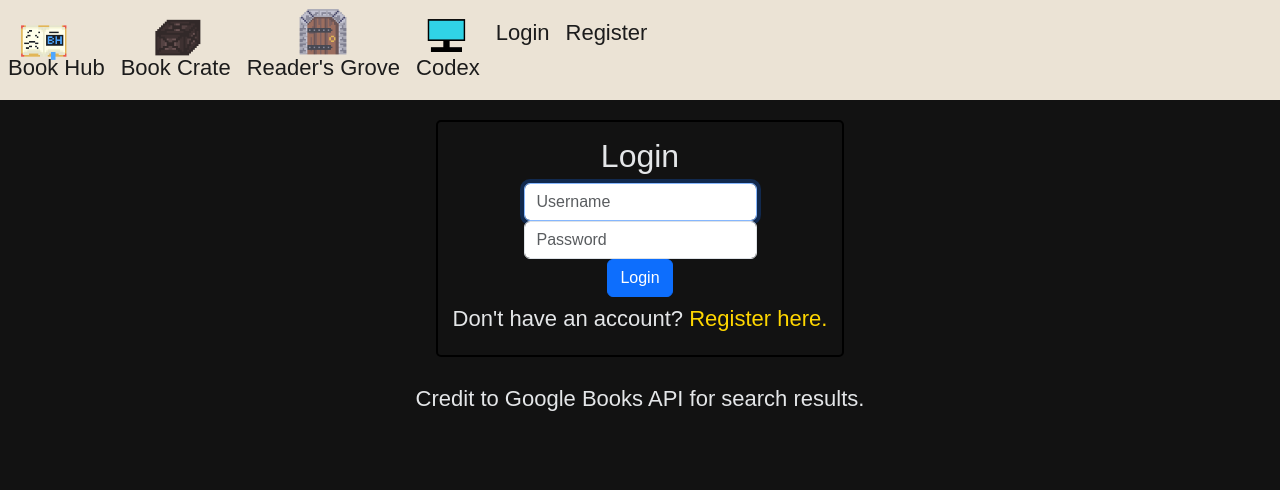
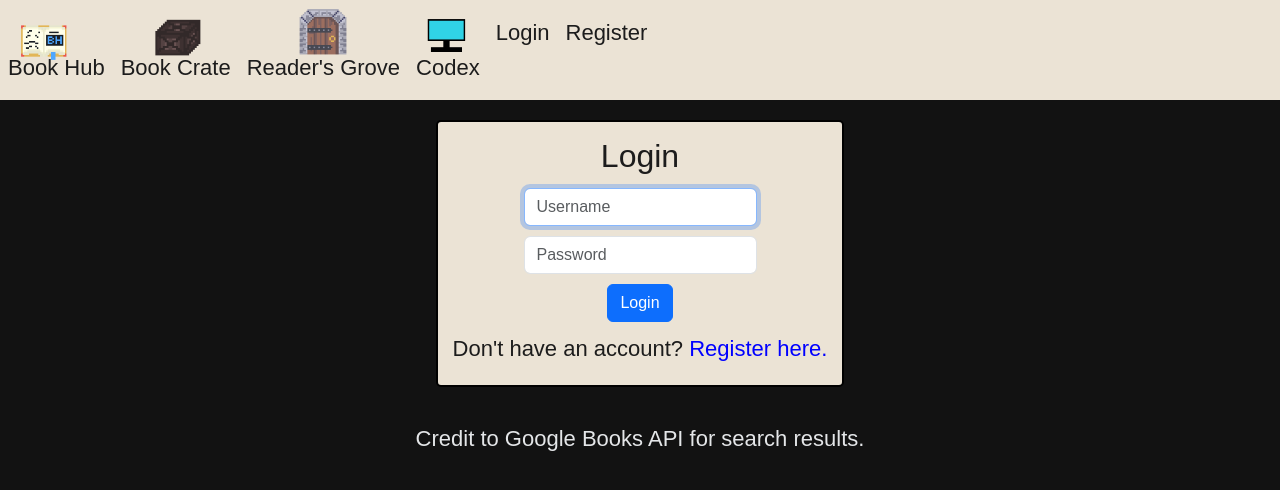
Before and after one commit to Aayan0207/Book_Hub, a React (Vite) app in the folder frontend/: page / in a window 1280 px wide. Both pictures are taken after a click on the item "Login". Shown: the top 490 px of the page. Built offline with nearby package versions, Linux system fonts and the light colour scheme; no server answers; a web font is replaced by a local one.

Commit message:
Transition

```diff
--- a/frontend/index.html
+++ b/frontend/index.html
@@ -7,7 +7,7 @@
         <link href="https://fonts.googleapis.com/css2?family=Jersey+20&display=swap" rel="stylesheet">
         <script src="https://cdn.jsdelivr.net/npm/bootstrap@5.3.3/dist/js/bootstrap.bundle.min.js"></script>
         <link rel="stylesheet" href="https://cdn.jsdelivr.net/npm/bootstrap-icons@1.13.1/font/bootstrap-icons.min.css">
-        <!--<script src="assets/main/layout.js"></script>-->
+        <!-- <script src="assets/main/layout.js"></script> -->
         <script type="module" src="/src/main.jsx"></script>
     </head>
     <body>
--- a/frontend/src/components/Landing.jsx
+++ b/frontend/src/components/Landing.jsx
@@ -1,7 +1,7 @@
 import React, {useState} from "react";
 import "../assets/main/main.css";
 import Codex from "./Codex";
-function Landing({setPage}) {
+function Landing({setPage, userData}) {
 
   return (
     <>
@@ -21,6 +21,9 @@ function Landing({setPage}) {
           Welcome to Book Hub
           <img id="book_hub_img" src="/assets/main/BookHub_Icon.png" />
         </h1>
+        {!userData?.isUser ?
+        <h2><a onClick={() => setPage("register")}>Login/Register</a> to gain access to all the features of Book Hub.</h2>
+        :null}
         <div id="button_grid">
           <button className="btn btn-info" onClick={() => setPage("book_crate")}>
             <img src="/assets/book_crate/Book crate final.png" />
--- a/frontend/src/components/Login.jsx
+++ b/frontend/src/components/Login.jsx
@@ -35,8 +35,8 @@ function Login({ setPage, setUserData }) {
     setInvalid(false);
     const form = event.target;
     const details = {
-      username: form.querySelector("[name='username']").value,
-      password: form.querySelector("[name='password']").value,
+      username: form.querySelector("[name='username']").value.trim(),
+      password: form.querySelector("[name='password']").value.trim(),
     };
     setPayload(details);
   }
@@ -75,7 +75,7 @@ function Login({ setPage, setUserData }) {
             <input className="btn btn-primary" type="submit" value="Login" />
             <p>
               Don't have an account?
-              <a onClick={() => setPage("register")} style={{color:"gold", cursor:"pointer"}}> Register here.</a>
+              <a onClick={() => setPage("register")}> Register here.</a>
             </p>
           </form>
         </div>
--- a/frontend/src/components/Navbar.jsx
+++ b/frontend/src/components/Navbar.jsx
@@ -18,7 +18,7 @@ function Navbar({ page, setPage }) {
       case "register":
         return <Register setPage={setPage} />;
       case "default":
-        return <Landing setPage={setPage} />;
+        return <Landing setPage={setPage} userData={userData}/>;
       case "book":
         return <Book isbn={isbn} />;
       case "book_crate":
--- a/frontend/src/index.css
+++ b/frontend/src/index.css
@@ -5,6 +5,18 @@ body {
   font-size: 22px;
   background-color: #121212;
   color: #e4e6e8;
+}
+a {
+  color: gold;
+  cursor: pointer;
+  text-decoration: underline;
+}
+#login_body_div a, #register_body_div a {
+  color:blue;
+}
+input{
+  margin-top:5px;
+  margin-bottom:5px;
 }
 p {
   margin: 0px;
@@ -15,7 +27,8 @@ textarea {
   width: 100%;
   margin: 5px;
 }
-.navbar {
+.navbar, #login_body_div, #register_body_div {
+  color: #1c1c1c;
   background-color: #ebe3d5;
   margin-bottom: 10px;
 }
```
Also changed, not shown: 1 other file (tests, documents, lock files or other folders).
